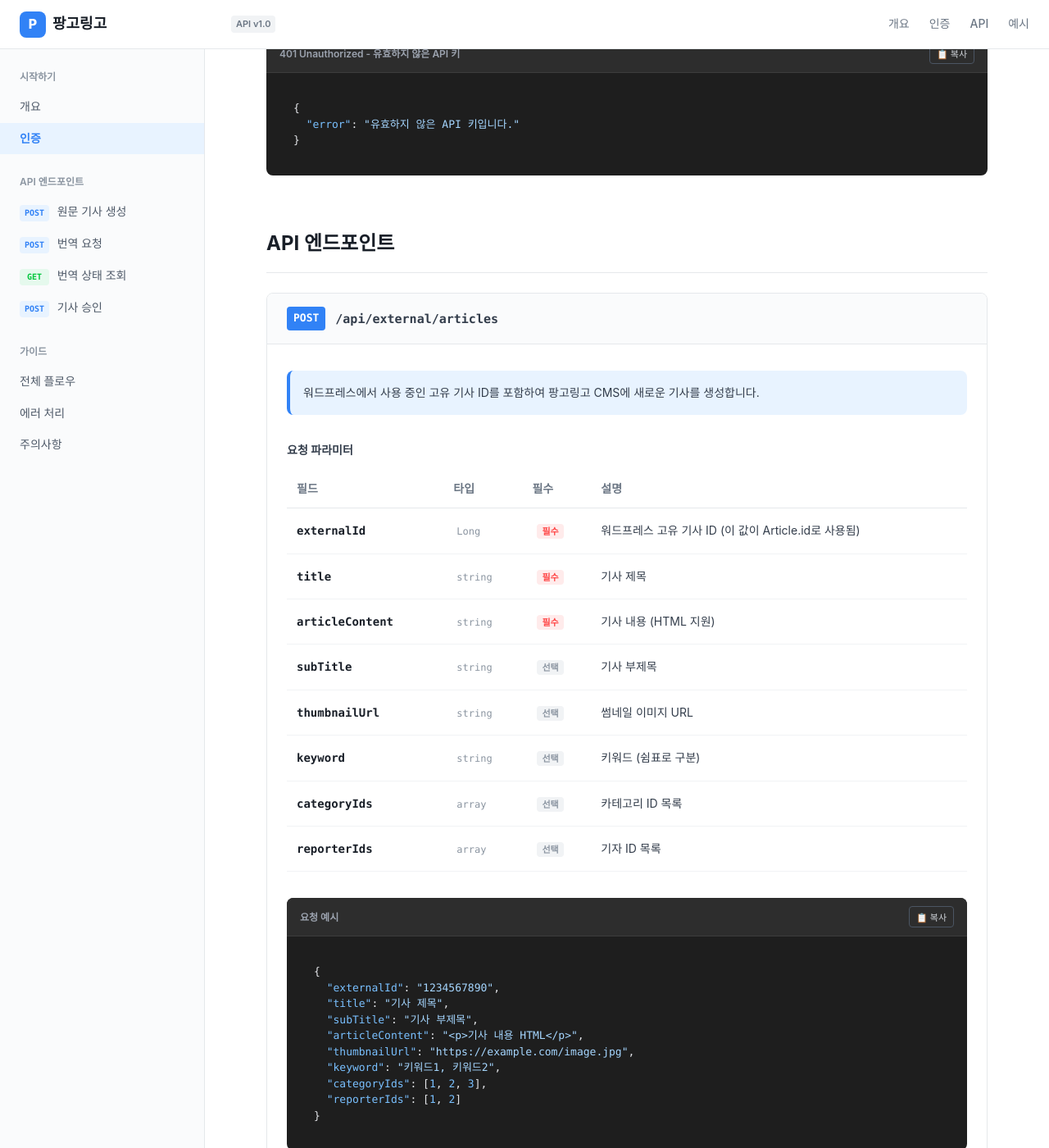
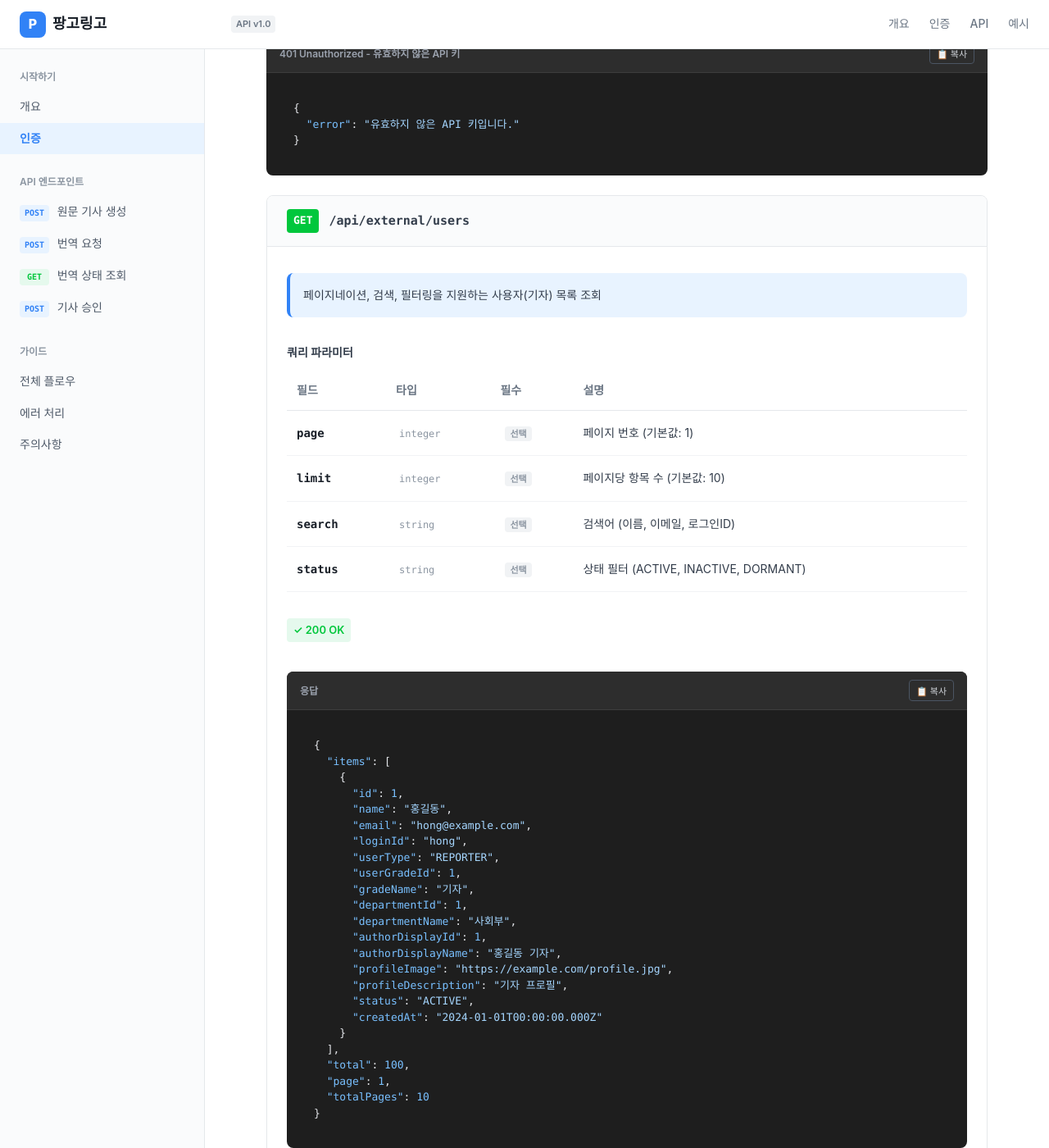
Before and after one commit to pango-gy/pango-lingo-api-docs, a Jekyll site: the page built from index.html, in a window 1280 px wide and 1400 px high, scrolled down 1512 px. Shown: the whole window at 82% size. Built offline with Jekyll 4.4.1, drawn with Linux system fonts in a browser that asks for light colours; nearby versions of some CDN libraries; some web fonts are replaced; some of the changed text lies outside the part shown.

Commit message:
fix: 다시 추가

```diff
--- a/_includes/endpoints/create-article.html
+++ b/_includes/endpoints/create-article.html
@@ -1,6 +1,4 @@
 <section id="create-article">
-    <h2>API 엔드포인트</h2>
-
     <div class="endpoint-card">
         <div class="endpoint-header">
             <span class="method-badge post">POST</span>
--- /dev/null
+++ b/_includes/endpoints/get-categories.html
@@ -0,0 +1,86 @@
+<section id="get-categories">
+    <div class="endpoint-card">
+        <div class="endpoint-header">
+            <span class="method-badge get">GET</span>
+            <span class="endpoint-path">/api/external/categories</span>
+        </div>
+        <div class="endpoint-body">
+            <div class="endpoint-desc">
+                <p>카테고리 목록을 조회합니다. RSS 활성화 여부로 필터링 가능합니다.</p>
+            </div>
+
+            <div class="param-section">
+                <div class="param-title">쿼리 파라미터</div>
+                <table class="param-table">
+                    <thead>
+                        <tr>
+                            <th>필드</th>
+                            <th>타입</th>
+                            <th>필수</th>
+                            <th>설명</th>
+                        </tr>
+                    </thead>
+                    <tbody>
+                        <tr>
+                            <td><span class="param-name">rssEnabled</span></td>
+                            <td><span class="param-type">boolean</span></td>
+                            <td><span class="param-required optional">선택</span></td>
+                            <td>RSS 활성화 여부로 필터링 (true, false)</td>
+                        </tr>
+                    </tbody>
+                </table>
+            </div>
+
+            <div class="response-section">
+                <div class="response-status success">✓ 200 OK</div>
+                <div class="code-block">
+                    <div class="code-header">
+                        <span class="code-label">응답</span>
+                        <button class="copy-btn" onclick="copyCode(this)">
+                            <span>📋</span> 복사
+                        </button>
+                    </div>
+                    <pre><code class="language-json">[
+  {
+    "id": 1,
+    "name": "정치",
+    "code": "politics",
+    "regionCode": "ko-kr",
+    "parentCategoryId": null,
+    "rssEnabled": true,
+    "rssDescription": "정치 뉴스",
+    "rssItemCount": 20,
+    "rssUpdateInterval": 60,
+    "sortOrder": 1,
+    "article_count": 150,
+    "childCategories": [
+      {
+        "id": 2,
+        "name": "국회",
+        "code": "parliament",
+        "regionCode": "ko-kr",
+        "parentCategoryId": 1,
+        "rssEnabled": true,
+        "sortOrder": 1,
+        "article_count": 50
+      }
+    ]
+  }
+]</code></pre>
+                </div>
+            </div>
+
+            <h4>에러 응답</h4>
+            <div class="status-list">
+                <div class="status-item">
+                    <span class="status-code s4xx">401</span>
+                    <span>인증 실패</span>
+                </div>
+                <div class="status-item">
+                    <span class="status-code s5xx">500</span>
+                    <span>서버 오류</span>
+                </div>
+            </div>
+        </div>
+    </div>
+</section>
--- /dev/null
+++ b/_includes/endpoints/get-users.html
@@ -0,0 +1,101 @@
+<section id="get-users">
+    <div class="endpoint-card">
+        <div class="endpoint-header">
+            <span class="method-badge get">GET</span>
+            <span class="endpoint-path">/api/external/users</span>
+        </div>
+        <div class="endpoint-body">
+            <div class="endpoint-desc">
+                <p>페이지네이션, 검색, 필터링을 지원하는 사용자(기자) 목록 조회</p>
+            </div>
+
+            <div class="param-section">
+                <div class="param-title">쿼리 파라미터</div>
+                <table class="param-table">
+                    <thead>
+                        <tr>
+                            <th>필드</th>
+                            <th>타입</th>
+                            <th>필수</th>
+                            <th>설명</th>
+                        </tr>
+                    </thead>
+                    <tbody>
+                        <tr>
+                            <td><span class="param-name">page</span></td>
+                            <td><span class="param-type">integer</span></td>
+                            <td><span class="param-required optional">선택</span></td>
+                            <td>페이지 번호 (기본값: 1)</td>
+                        </tr>
+                        <tr>
+                            <td><span class="param-name">limit</span></td>
+                            <td><span class="param-type">integer</span></td>
+                            <td><span class="param-required optional">선택</span></td>
+                            <td>페이지당 항목 수 (기본값: 10)</td>
+                        </tr>
+                        <tr>
+                            <td><span class="param-name">search</span></td>
+                            <td><span class="param-type">string</span></td>
+                            <td><span class="param-required optional">선택</span></td>
+                            <td>검색어 (이름, 이메일, 로그인ID)</td>
+                        </tr>
+                        <tr>
+                            <td><span class="param-name">status</span></td>
+                            <td><span class="param-type">string</span></td>
+                            <td><span class="param-required optional">선택</span></td>
+                            <td>상태 필터 (ACTIVE, INACTIVE, DORMANT)</td>
+                        </tr>
+                    </tbody>
+                </table>
+            </div>
+
+            <div class="response-section">
+                <div class="response-status success">✓ 200 OK</div>
+                <div class="code-block">
+                    <div class="code-header">
+                        <span class="code-label">응답</span>
+                        <button class="copy-btn" onclick="copyCode(this)">
+                            <span>📋</span> 복사
+                        </button>
+                    </div>
+                    <pre><code class="language-json">{
+  "items": [
+    {
+      "id": 1,
+      "name": "홍길동",
+      "email": "hong@example.com",
+      "loginId": "hong",
+      "userType": "REPORTER",
+      "userGradeId": 1,
+      "gradeName": "기자",
+      "departmentId": 1,
+      "departmentName": "사회부",
+      "authorDisplayId": 1,
+      "authorDisplayName": "홍길동 기자",
+      "profileImage": "https://example.com/profile.jpg",
+      "profileDescription": "기자 프로필",
+      "status": "ACTIVE",
+      "createdAt": "2024-01-01T00:00:00.000Z"
+    }
+  ],
+  "total": 100,
+  "page": 1,
+  "totalPages": 10
+}</code></pre>
+                </div>
+            </div>
+
+            <h4>에러 응답</h4>
+            <div class="status-list">
+                <div class="status-item">
+                    <span class="status-code s4xx">401</span>
+                    <span>인증 실패</span>
+                </div>
+                <div class="status-item">
+                    <span class="status-code s5xx">500</span>
+                    <span>서버 오류</span>
+                </div>
+            </div>
+        </div>
+    </div>
+</section>
--- a/index.html
+++ b/index.html
@@ -8,6 +8,8 @@
     {% include hero.html %}
     {% include sections/overview.html %}
     {% include sections/authentication.html %}
+    {% include endpoints/get-users.html %}
+    {% include endpoints/get-categories.html %}
     {% include endpoints/create-article.html %}
     {% include endpoints/translate.html %}
     {% include endpoints/get-translations.html %}
```
